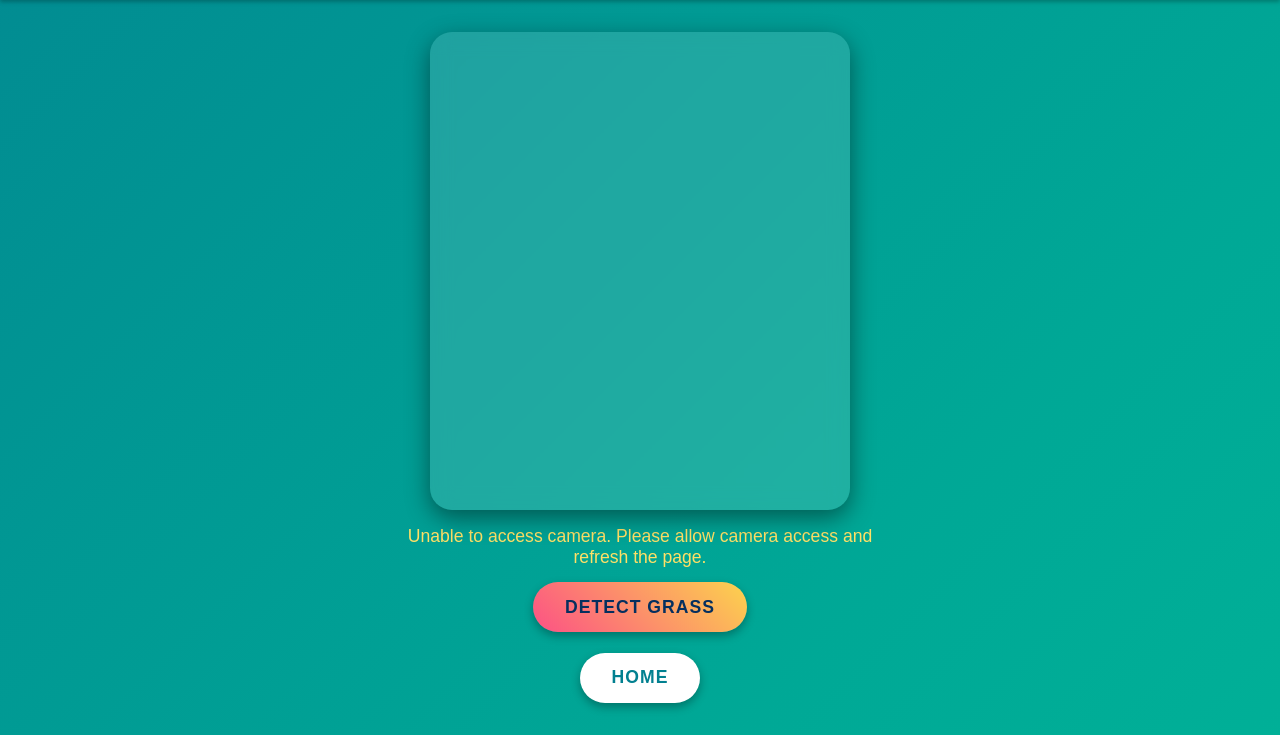
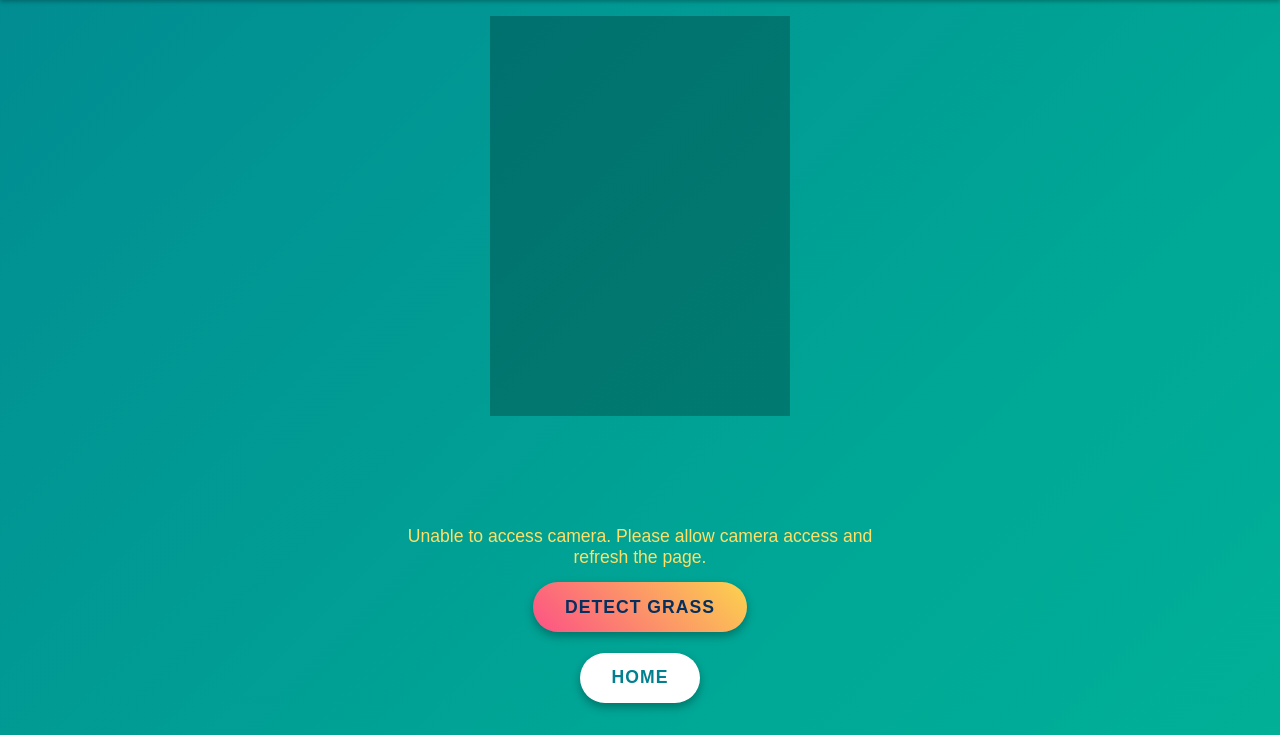
Before and after one commit to Rakan-Rouchdi/find-grass, a Flask app: page /capture in a window 1280 px wide. Shown: the part 65-800 px from the top of the page. Run offline with Flask 3, Linux system fonts and the light colour scheme; some libraries are stand-ins or nearby versions.

Commit message:
video changes

```diff
--- a/static/css/styles.css
+++ b/static/css/styles.css
@@ -180,25 +180,16 @@
 
   /* Portrait camera frame */
   .video-container {
-    width: 100%;
-    max-width: 420px;
-    aspect-ratio: 9 / 16;
-    margin: 1rem auto;
-
-    border-radius: 22px;
-    overflow: hidden;
-
-    background: rgba(255,255,255,0.12);
-    backdrop-filter: blur(10px);
-    box-shadow: 0 8px 24px rgba(0,0,0,0.45);
+    max-width: 92%;
+    aspect-ratio: 3 / 4;
   }
 
   /* Fill portrait frame */
   video {
     width: 100%;
     height: 100%;
-    object-fit: cover;
-    display: block;
+    object-fit: contain;
+    background: rgba(0,0,0,0.25);
   }
 
   /* Controls always visible */
```
